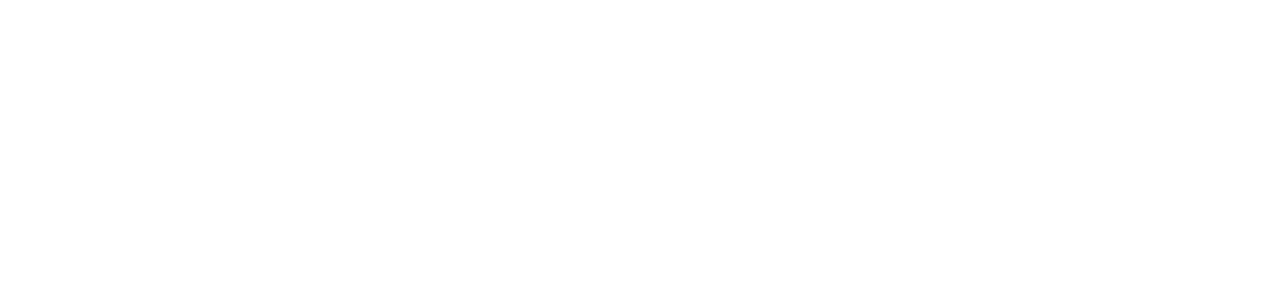
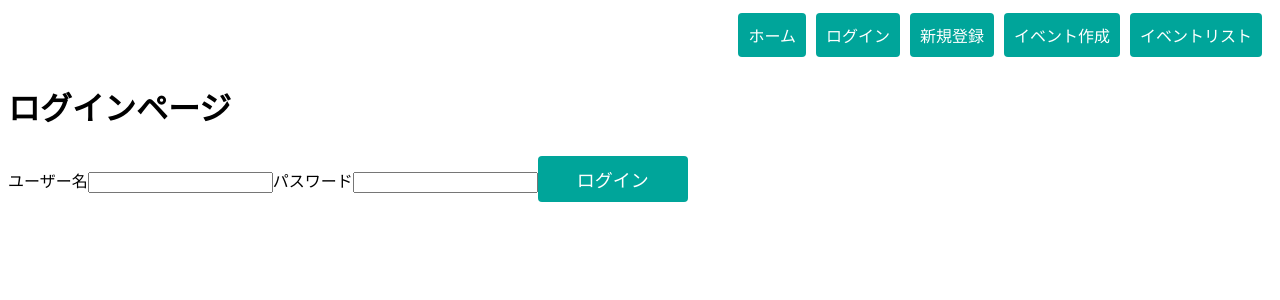
Before and after one commit to 0knoSakr/event-management-system-0918, a React (Create React App) app in the folder client/: page /login in a window 1280 px wide. Before the commit this address had no page. Shown: the top 300 px of the page. Built offline with nearby package versions, Linux system fonts and the light colour scheme.

Commit message:
ナビの画面表示ができた

```diff
--- a/client/src/App.js
+++ b/client/src/App.js
@@ -1,13 +1,12 @@
 // /src/App.js
-import React from 'react';
-import { BrowserRouter, Routes, Route } from 'react-router-dom';
-// import HomePage from './pages/HomePage';
-import LoginPage from './pages/LoginPage';
-import SignupPage from './pages/SignupPage';
-import CreateEventPage from './pages/CreateEventPage';
-import EventListPage from './pages/EventListPage';
-import Navbar from './components/Navbar';
-
+import React from "react";
+import { BrowserRouter, Routes, Route } from "react-router-dom";
+import HomePage from './pages/HomePage';
+import LoginPage from "./pages/LoginPage";
+import SignupPage from "./pages/SignupPage";
+import CreateEventPage from "./pages/CreateEventPage";
+import EventListPage from "./pages/EventListPage";
+import Navbar from "./components/Navbar";
 
 const App = () => {
   return (
@@ -15,14 +14,14 @@
       <BrowserRouter>
         <Navbar />
         <Routes>
-            <Route path="/" element={ <LoginPage />} />
-            <Route path="/signup" element={ <SignupPage/>}/>
-            <Route path="/create-event" element={ <CreateEventPage/> } />
-            <Route path="/event-list" element={ <EventListPage/> } />
+          <Route path="/" element={<HomePage />} />
+          <Route path="/login" element={<LoginPage />} />
+          <Route path="/signup" element={<SignupPage />} />
+          <Route path="/create-event" element={<CreateEventPage />} />
+          <Route path="/event-list" element={<EventListPage />} />
         </Routes>
       </BrowserRouter>
     </>
-
   );
 };
 
--- a/client/src/components/Navbar.js
+++ b/client/src/components/Navbar.js
@@ -1,5 +1,6 @@
 import React from 'react';
-import { BrowserRouter as Link } from 'react-router-dom';
+import { Link } from 'react-router-dom';
+import App from '../App.css';
 
 const Navber = () => {
   return (
@@ -7,8 +8,9 @@
         <header>
           <div>
             <nav>
-              <ul>
-                <li><Link to="/">ログイン</Link></li>
+            <ul>
+                <li><Link to="/">ホーム</Link></li>
+                <li><Link to="/login">ログイン</Link></li>
                 <li><Link to="/signup">新規登録</Link></li>
                 <li><Link to="/create-event">イベント作成</Link></li>
                 <li><Link to="/event-list">イベントリスト</Link></li>
--- a/client/src/pages/LoginPage.js
+++ b/client/src/pages/LoginPage.js
@@ -5,9 +5,9 @@
     <div>
       <h1>ログインページ</h1>
       <form>
-        <label for="userName">ユーザー名</label>
+        <label htmlFor="userName">ユーザー名</label>
         <input type="text" />
-        <label for="password">パスワード</label>
+        <label htmlFor="password">パスワード</label>
         <input type="password" />
         <button type="submit">ログイン</button>
       </form>
```
